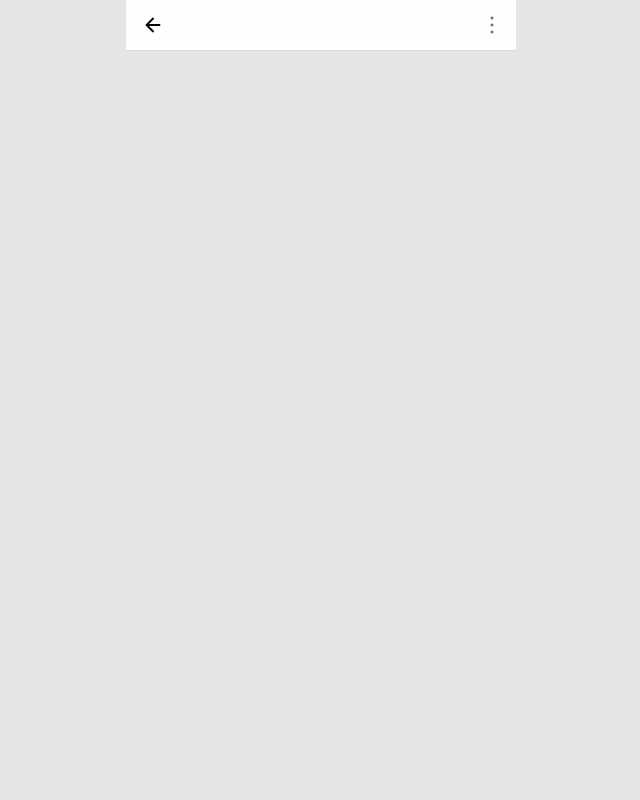
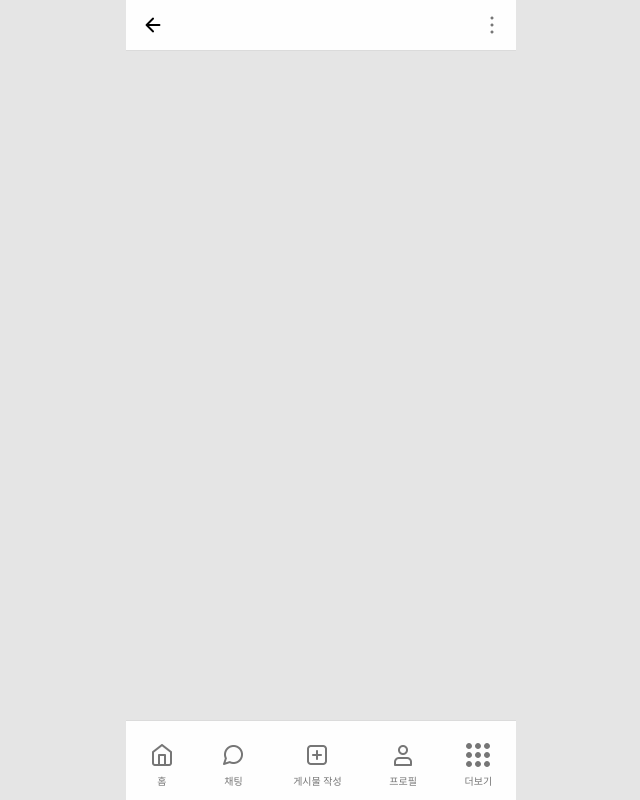
Before and after one commit to FRONTENDSCHOOL7/final-20-Well-Fit, a React (Create React App) app in the folder wellfit-react/: page / in a window 1280 px wide. Shown: the whole page, without its empty margins (319-959 px from the left). Built offline with nearby package versions, Linux system fonts and the light colour scheme; a web font is replaced by a local one.

Commit message:
💄 MainFooter 스타일드 컴포넌트 적용

```diff
--- a/wellfit-react/src/App.js
+++ b/wellfit-react/src/App.js
@@ -1,5 +1,6 @@
 import { createGlobalStyle } from 'styled-components';
 import reset from '../src/resetcss/reset.css';
+import Footer from './Components/common/Footer/Footer';
 import MainHeader from './Components/common/Header/MainHeader';
 
 const GlobalStyle = createGlobalStyle`
@@ -26,6 +27,7 @@ function App() {
     <>
       <GlobalStyle />
       <MainHeader />
+      <Footer />
     </>
   );
 }
--- a/wellfit-react/src/Components/common/Footer/Footer.jsx
+++ b/wellfit-react/src/Components/common/Footer/Footer.jsx
@@ -1,5 +1,57 @@
 import React from 'react';
+import { styled } from 'styled-components';
 
-export default function Footer작업완료() {
-  return <div>Footer작업완료</div>;
+const StyledMainFooter = styled.footer`
+  & .tapbar {
+    display: flex;
+    justify-content: space-around;
+    position: fixed;
+    bottom: 0;
+    width: 390px;
+    border-top: 1px solid #dbdbdb;
+    padding-top: 10px;
+    background-color: #fefefe;
+  }
+  & .tapbar button {
+    padding: 12px;
+    font-size: 10px;
+    color: #767676;
+  }
+  & .tapbar img {
+    width: 24px;
+    height: 24px;
+  }
+
+  & .tapbar div {
+    margin-top: 4px;
+  }
+`;
+
+export default function Footer() {
+  return (
+    <StyledMainFooter>
+      <div class="tapbar">
+        <button>
+          <img src="./images/icon-home.svg" alt="홈" />
+          <div>홈</div>
+        </button>
+        <button>
+          <img src="./images/icon-message-circle-1.svg" alt="채팅" />
+          <div>채팅</div>
+        </button>
+        <button>
+          <img src="./images/icon-edit.svg" alt="게시물 작성" />
+          <div>게시물 작성</div>
+        </button>
+        <button>
+          <img src="./images/icon-user.svg" alt="프로필" />
+          <div>프로필</div>
+        </button>
+        <button>
+          <img src="./images/icon-more-square.svg" alt="더보기" />
+          <div>더보기</div>
+        </button>
+      </div>
+    </StyledMainFooter>
+  );
 }
```
